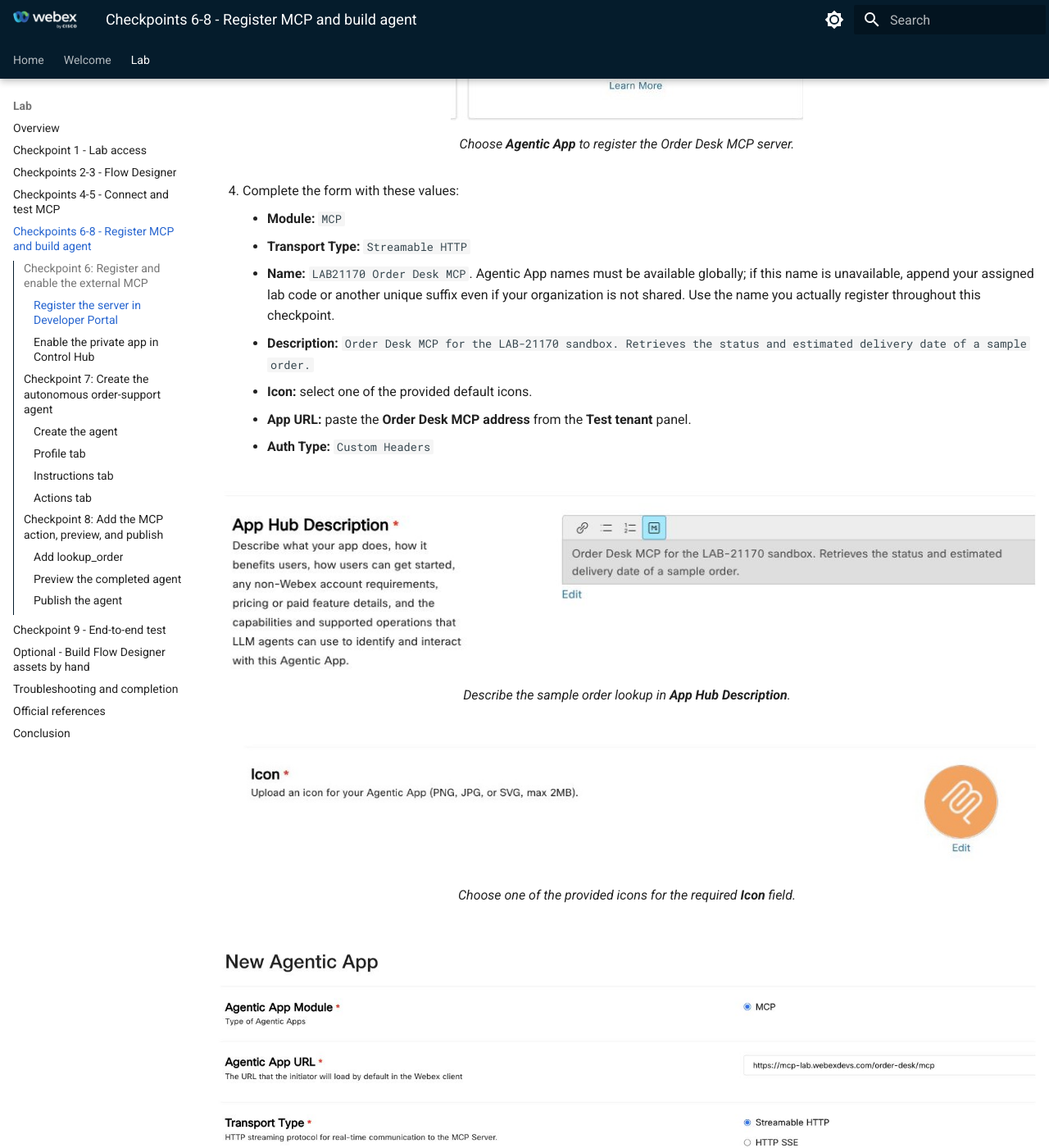
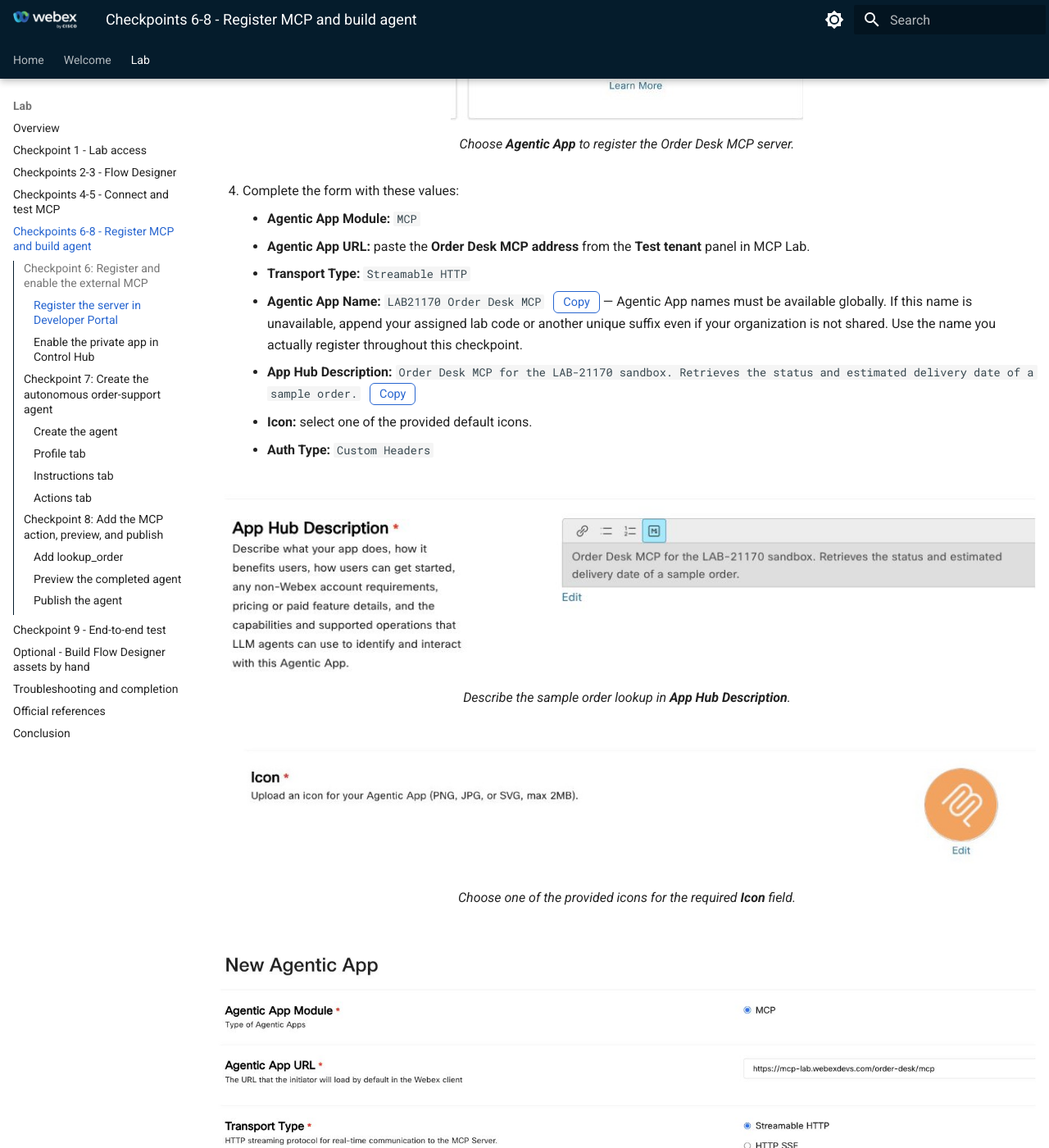
Before and after one commit to WebexCC-SA/LAB-21170, an MkDocs documentation site: the page built from docs/lab4_mcp_agent_studio.md, in a window 1280 px wide and 1400 px high, scrolled down 1075 px. Shown: the whole window at 82% size. Built offline with MkDocs 1.6.1 and Material for MkDocs 9.7.7, drawn with Linux system fonts in a browser that asks for light colours; some of the changed text lies outside the part shown.

Commit message:
docs: clarify MCP app setup and add copy controls

```diff
--- a/docs/lab4_mcp_agent_studio.md
+++ b/docs/lab4_mcp_agent_studio.md
@@ -34,12 +34,12 @@
 
 4. Complete the form with these values:
 {: value="4" }
-    - **Module:** `MCP`
+    - **Agentic App Module:** `MCP`
+    - **Agentic App URL:** paste the **Order Desk MCP address** from the **Test tenant** panel in MCP Lab.
     - **Transport Type:** `Streamable HTTP`
-    - **Name:** `LAB21170 Order Desk MCP`. Agentic App names must be available globally; if this name is unavailable, append your assigned lab code or another unique suffix even if your organization is not shared. Use the name you actually register throughout this checkpoint.
-    - **Description:** `Order Desk MCP for the LAB-21170 sandbox. Retrieves the status and estimated delivery date of a sample order.`
+    - **Agentic App Name:** <code id="agentic-app-name">LAB21170 Order Desk MCP</code> <button type="button" class="lab-copy-button" data-copy-target="agentic-app-name" data-copy-label="Agentic App Name" aria-label="Copy Agentic App Name" aria-live="polite">Copy</button> — Agentic App names must be available globally. If this name is unavailable, append your assigned lab code or another unique suffix even if your organization is not shared. Use the name you actually register throughout this checkpoint.
+    - **App Hub Description:** <code id="agentic-app-description">Order Desk MCP for the LAB-21170 sandbox. Retrieves the status and estimated delivery date of a sample order.</code> <button type="button" class="lab-copy-button" data-copy-target="agentic-app-description" data-copy-label="App Hub Description" aria-label="Copy App Hub Description" aria-live="polite">Copy</button>
     - **Icon:** select one of the provided default icons.
-    - **App URL:** paste the **Order Desk MCP address** from the **Test tenant** panel.
     - **Auth Type:** `Custom Headers`
 
 <figure markdown>
@@ -123,13 +123,16 @@
   <figcaption markdown="span">Enter the `Authorization` key and `Bearer ` value in these fields.</figcaption>
 </figure>
 
+6. **Scroll to the bottom of Authentication and click Save.** Confirm the setting is saved before leaving this page. If Control Hub shows **Pending reauthorization**, select **Reauthorize server** and wait for the tool catalog to load.
+{: value="6" }
+
 <figure markdown>
   ![Saved Custom headers setting showing Authorization key with credential value cropped out](assets/lab-guide/live/cp6-control-hub-authentication-saved-safe.jpg)
   <figcaption markdown="span">After saving, confirm the `Authorization` key. Keep the bearer out of screenshots.</figcaption>
 </figure>
 
-6. Open **Tools**. You should see five Order Desk tools; their initial Allow settings may vary. Select **Review** for **Look up mock order** (`lookup_order`). Check that `orderNumber` is a required String and the annotations show `readOnlyHint: true` and `destructiveHint: false`. **Output schema** may show `N/A`; you will verify the returned order data in Studio Preview.
-{: value="6" }
+7. Open **Tools**. You should see five Order Desk tools; their initial Allow settings may vary. Select **Review** for **Look up mock order** (`lookup_order`). Check that `orderNumber` is a required String and the annotations show `readOnlyHint: true` and `destructiveHint: false`. **Output schema** may show `N/A`; you will verify the returned order data in Studio Preview.
+{: value="7" }
 
 <figure markdown>
   ![Five discovered Order Desk tools all disabled in Control Hub before administrator review](assets/lab-guide/live/cp6-control-hub-tools-all-off.jpg)
@@ -146,16 +149,19 @@
   <figcaption markdown="span">Check the lookup's read-only and non-destructive annotations.</figcaption>
 </figure>
 
-7. Confirm **Allow tool** is on for **Look up mock order** (`lookup_order`); turn it on if needed. Other Order Desk tools may remain enabled, but you will not invoke them in this lab. Keep **Allow signature change** off for `lookup_order` so changes to its contract receive administrator review. Confirm the lookup setting persists after leaving and reopening **Tools**.
-{: value="7" }
+8. Confirm **Allow tool** is on for **Look up mock order** (`lookup_order`); turn it on if needed. Other Order Desk tools may remain enabled, but you will not invoke them in this lab. Keep **Allow signature change** off for `lookup_order` so changes to its contract receive administrator review.
+{: value="8" }
+
+9. **If you changed a tool setting, scroll to the bottom of Tools and click Save before leaving this tab.** Reopen **Tools** and confirm that **Allow tool** is still on for `lookup_order`.
+{: value="9" }
 
 <figure markdown>
   ![Control Hub Tools tab with only Look up mock order allowed and every signature-change switch off](assets/lab-guide/live/cp6-control-hub-lookup-only.jpg)
   <figcaption markdown="span">This capture has only **Look up mock order** allowed. Your lab only requires that lookup be enabled; other tools may retain their existing settings.</figcaption>
 </figure>
 
-8. Return to **General** and select **Allowed for all users** in your assigned lab organization. Keep **Authorize automatic server data updates** off so server metadata changes require administrator review. Reopen **General**, **Authentication**, and **Tools** to confirm that access is allowed, the header is saved, and `lookup_order` is enabled.
-{: value="8" }
+10. Return to **General** and select **Allowed for all users** in your assigned lab organization. Keep **Authorize automatic server data updates** off so server metadata changes require administrator review. **Scroll to the bottom of General and click Save before leaving this tab.** Then reopen **General**, **Authentication**, and **Tools** to confirm that access is allowed, the header is saved, and `lookup_order` is enabled.
+{: value="10" }
 
 <figure markdown>
   ![Order Desk MCP app allowed for all organization users with automatic server data updates off](assets/lab-guide/live/cp6-control-hub-app-allowed.jpg)
--- a/docs/stylesheets/extra.css
+++ b/docs/stylesheets/extra.css
@@ -41,6 +41,31 @@
 copy:hover::after, .copy:hover::after {
   color: #00bdeb;
 }
+
+.lab-copy-button {
+  display: inline-block;
+  margin-left: 0.35rem;
+  padding: 0.2rem 0.55rem;
+  border: 1px solid currentColor;
+  border-radius: 0.3rem;
+  background: transparent;
+  color: var(--md-typeset-a-color);
+  font: inherit;
+  font-size: 0.72rem;
+  line-height: 1.2;
+  cursor: pointer;
+  vertical-align: middle;
+}
+
+.lab-copy-button:hover {
+  background: rgba(0, 189, 235, 0.12);
+}
+
+.lab-copy-button:focus-visible {
+  outline: 2px solid var(--md-accent-fg-color);
+  outline-offset: 2px;
+}
+
 form#info input{
   border: solid 1px;
 }
--- /dev/null
+++ b/docs/template_assets/js/copy-lab-values.js
@@ -0,0 +1,39 @@
+(() => {
+  const feedbackTimers = new WeakMap();
+
+  function showFeedback(button, message) {
+    const previousTimer = feedbackTimers.get(button);
+    if (previousTimer) window.clearTimeout(previousTimer);
+
+    const label = button.dataset.copyLabel || "value";
+    button.textContent = message;
+    button.setAttribute("aria-label", `${message} ${label}`);
+
+    feedbackTimers.set(button, window.setTimeout(() => {
+      button.textContent = "Copy";
+      button.setAttribute("aria-label", `Copy ${label}`);
+      feedbackTimers.delete(button);
+    }, 1800));
+  }
+
+  // Delegation keeps the buttons working after Material's instant navigation.
+  document.addEventListener("click", async (event) => {
+    if (!(event.target instanceof Element)) return;
+    const button = event.target.closest(".lab-copy-button");
+    if (!(button instanceof HTMLButtonElement)) return;
+
+    const target = document.getElementById(button.dataset.copyTarget || "");
+    const value = target?.textContent?.trim();
+    if (!value || !navigator.clipboard?.writeText) {
+      showFeedback(button, "Copy unavailable");
+      return;
+    }
+
+    try {
+      await navigator.clipboard.writeText(value);
+      showFeedback(button, "Copied");
+    } catch {
+      showFeedback(button, "Copy failed");
+    }
+  });
+})();
--- a/mkdocs.yml
+++ b/mkdocs.yml
@@ -42,6 +42,7 @@
 extra_javascript:
   - template_assets/js/newLoad.js
   - template_assets/js/setInfo.js
+  - template_assets/js/copy-lab-values.js
 plugins:
   - search
   - macros
```
Also changed, not shown: other parts of docs/lab4_mcp_agent_studio.md (+2 -2 lines).
